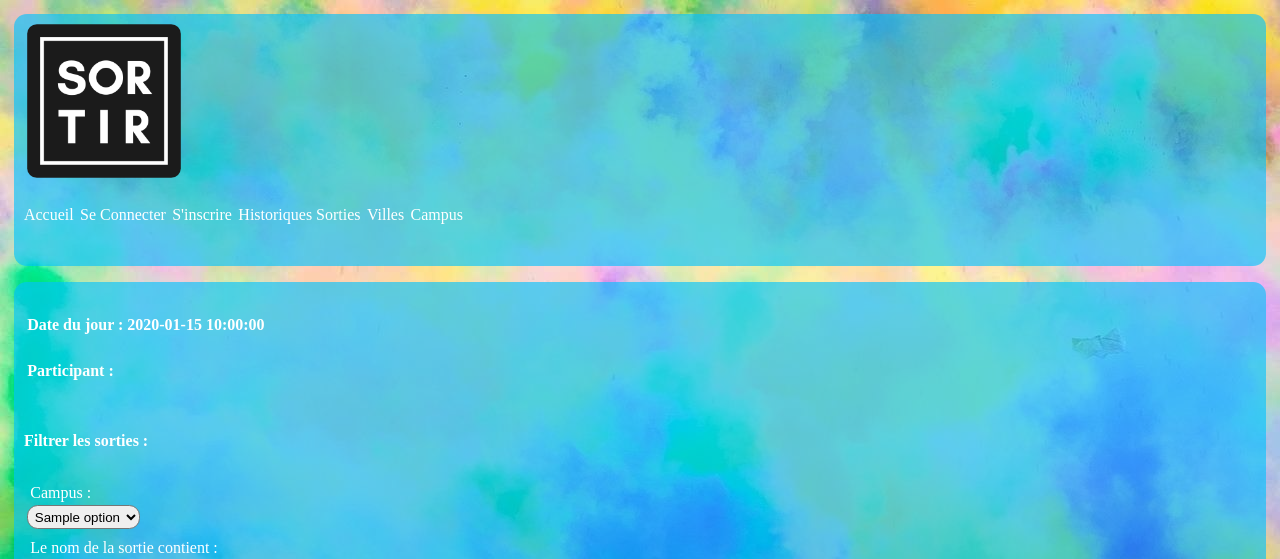
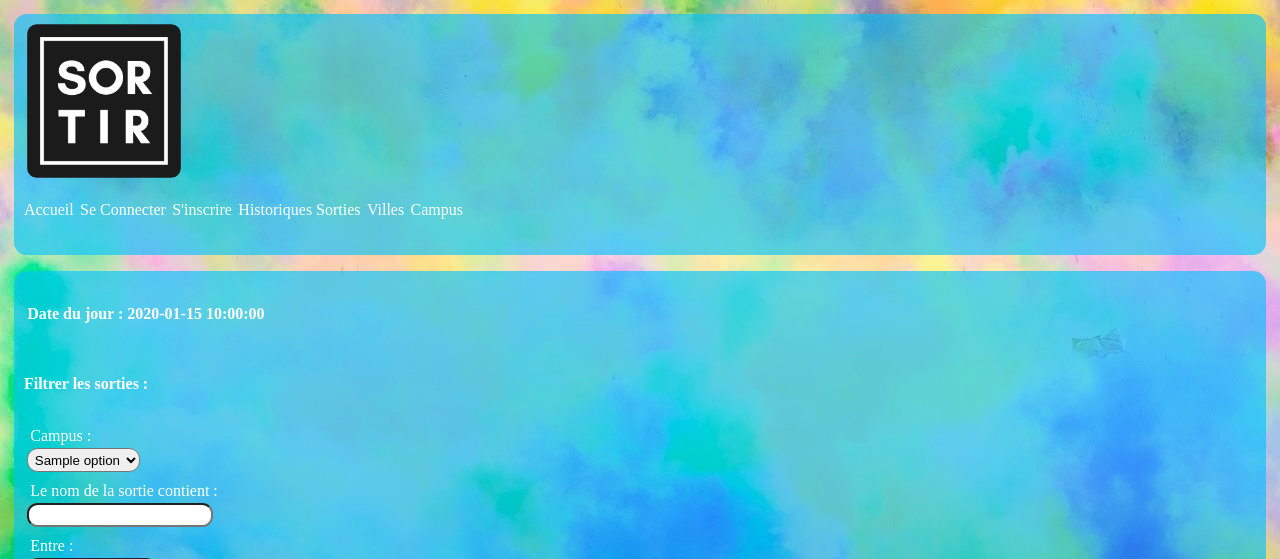
Before and after one commit to arezek/sorties, a Symfony app: template templates/main/index.html.twig in a window 1280 px wide. Shown: the top 559 px of the page. Run offline with Twig, Linux system fonts and the light colour scheme; the template is opened without the code that fills it: most values are stand-ins (such as "Sample title", 1, 10 or a date in 2020); some libraries are stand-ins or nearby versions.

Commit message:
modif details sortie et tableau index

```diff
--- a/templates/main/index.html.twig
+++ b/templates/main/index.html.twig
@@ -6,8 +6,9 @@
 <div>
     <div>
         <h4>Date du jour : {{ dateDuJour }}</h4>
-        <!-- Rajouter un if on est connecté ou non-->
-        <h4>Participant : {{ app.user.prenom }} {{ app.user.nom  }}</h4>
+        <!-- Rajouter un if on est connecté ou non
+
+        <h4>Participant : { app.user.prenom } { app.user.nom  }}</h4>-->
     </div>
     <h4>Filtrer les sorties : </h4>
     <div>
```
